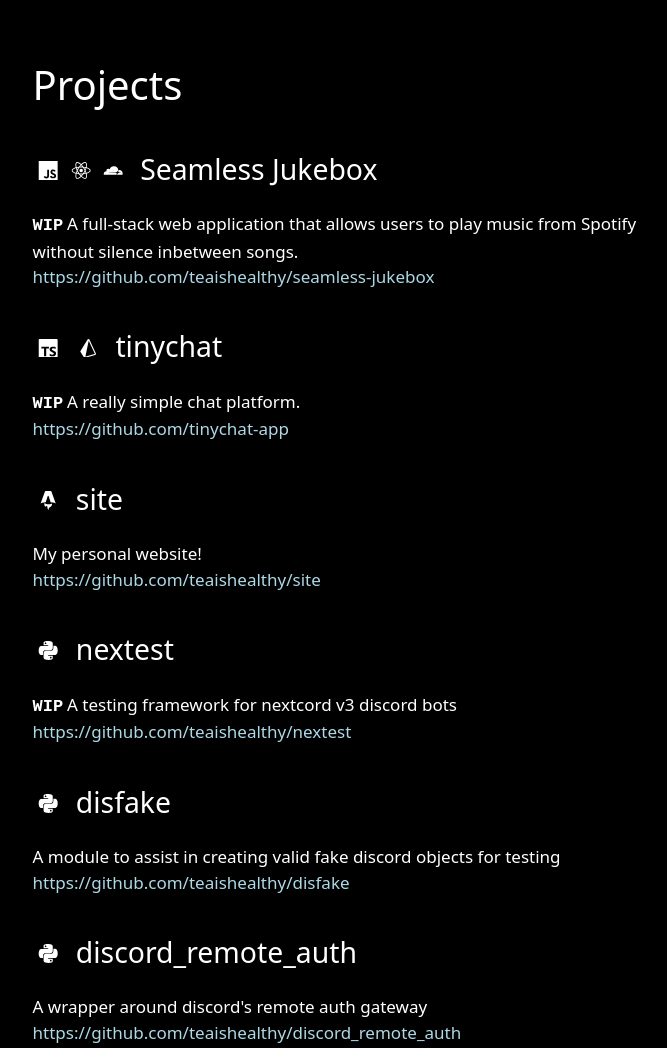
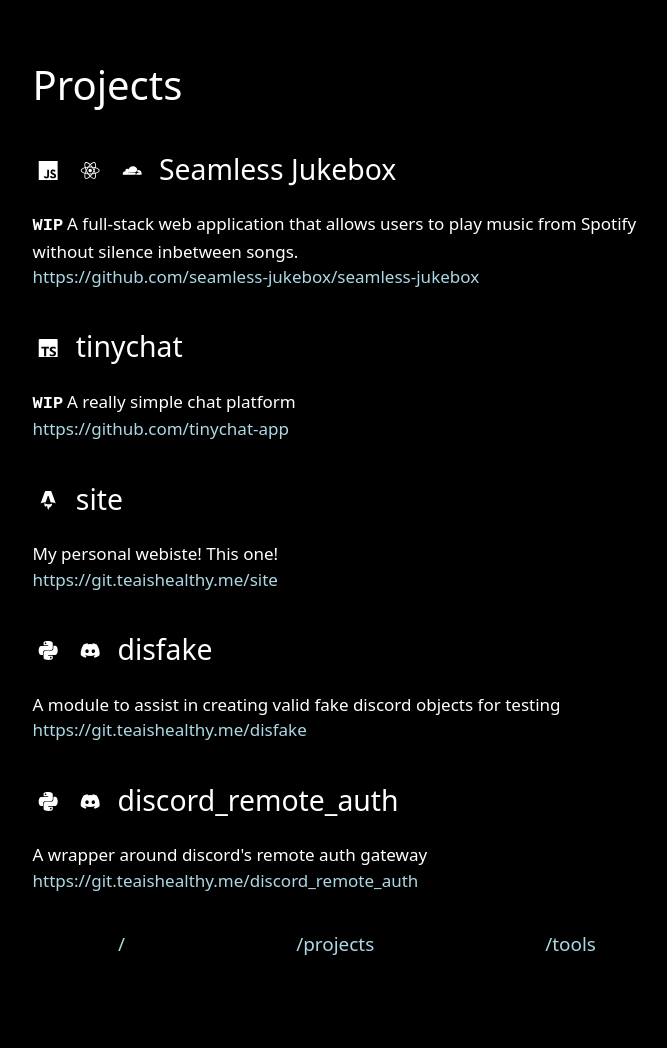
Before and after one commit to teaishealthy/site, an Astro site: page /projects in a window 1280 px wide. Shown: the top 1048 px of the page, without its empty margins (283-950 px from the left). After the commit the page ends 976 px from the top, so only its background shows below. Built offline with nearby package versions, Linux system fonts and the light colour scheme; Astro itself is replaced by a stand-in of ours.

Commit message:
refactor: use Project component

```diff
--- /dev/null
+++ b/src/components/Project.astro
@@ -0,0 +1,40 @@
+---
+const { name, id, description, link, isWIP } = Astro.props;
+---
+
+<h2 id={id}>
+  <span>
+    <div class="flex">
+      <slot />
+    </div>
+  </span>{name}
+</h2>
+<p class="main-content">
+  {isWIP && <span class="wip">WIP</span>}{description}
+  <br />
+  <a href={link}>{link}</a>
+</p>
+
+<style>
+  img {
+    height: 15rem;
+  }
+
+  .wip {
+    font-weight: bold;
+    font-family: monospace;
+  }
+
+  span {
+    margin-right: 0.2rem;
+  }
+
+  p {
+    margin-top: 0;
+  }
+
+  .flex {
+    display: inline-flex;
+    gap: 0.5rem;
+  }
+</style>
--- a/src/pages/projects.astro
+++ b/src/pages/projects.astro
@@ -1,110 +1,27 @@
 ---
 import Layout from "../layouts/Layout.astro";
 import { Icon } from "astro-icon";
+import Project from "../components/Project.astro";
+import projects from "../projects.json";
 ---
 
 <Layout>
   <h1>Projects</h1>
-
-  <h2 id="seamless-jukebox">
-    <span>
-      <Icon class="icon" name="simple-icons:javascript" /><Icon
-        class="icon"
-        name="simple-icons:react"
-      /><Icon class="icon" name="simple-icons:cloudflare" />
-    </span>Seamless Jukebox
-  </h2>
-  <p class="main-content">
-    <span class="wip">WIP</span>A full-stack web application that allows users
-    to play music from Spotify without silence inbetween songs.
-    <br />
-    <a href="https://github.com/teaishealthy/seamless-jukebox"
-      >https://github.com/teaishealthy/seamless-jukebox
-    </a>
-  </p>
-  <h2 id="tinychat">
-    <span>
-      <Icon class="icon" name="simple-icons:typescript" />
-      <Icon class="icon" name="simple-icons:prisma" />
-    </span>tinychat
-  </h2>
-  <p class="main-content">
-    <span class="wip">WIP</span>A really simple chat platform.
-    <br />
-    <a href="https://github.com/tinychat-app"
-      >https://github.com/tinychat-app
-    </a>
-  </p>
-  <h2 id="site">
-    <span>
-      <Icon class="icon" name="simple-icons:astro" />
-    </span>site
-  </h2>
-  <p class="main-content">
-    My personal website!
-    <br />
-    <a href="https://github.com/teaishealthy/site"
-      >https://github.com/teaishealthy/site
-    </a>
-  </p>
-  <h2 id="nextest">
-    <span>
-      <Icon class="icon" name="simple-icons:python" />
-    </span>nextest
-  </h2>
-  <p class="main-content">
-    <span class="wip">WIP</span>A testing framework for nextcord v3 discord bots
-    <br />
-    <a href="https://github.com/teaishealthy/nextest"
-      >https://github.com/teaishealthy/nextest
-    </a>
-  </p>
-  <h2 id="disfake">
-    <span>
-      <Icon class="icon" name="simple-icons:python" />
-    </span>disfake
-  </h2>
-  <p class="main-content">
-    A module to assist in creating valid fake discord objects for testing
-    <br />
-    <a href="https://github.com/teaishealthy/disfake"
-      >https://github.com/teaishealthy/disfake
-    </a>
-  </p>
-  <h2 id="discord_remote_auth">
-    <span>
-      <Icon class="icon" name="simple-icons:python" />
-    </span>discord_remote_auth
-  </h2>
-  <p class="main-content">
-    A wrapper around discord's remote auth gateway
-    <br />
-    <a href="https://github.com/teaishealthy/discord_remote_auth"
-      >https://github.com/teaishealthy/discord_remote_auth
-    </a>
-  </p>
+  {
+    projects
+      .map((project) => {
+        return {
+          project: project,
+          icons: project.icons.map((icon) => <Icon class="icon" name={icon} />),
+        };
+      })
+      .map((p) => <Project {...p.project}>{p.icons}</Project>)
+  }
 </Layout>
 
 <style>
-  img {
-    height: 15rem;
-  }
-
   .icon {
     height: 1rem;
     margin: 0 0.1rem;
   }
-
-  .wip {
-    font-weight: bold;
-    font-family: monospace;
-  }
-
-  span {
-    margin-right: 0.2rem;
-  }
-
-  p {
-    margin-top: 0;
-  }
 </style>
--- /dev/null
+++ b/src/projects.json
@@ -0,0 +1,41 @@
+[
+  {
+    "name": "Seamless Jukebox",
+    "isWIP": true,
+    "description": "A full-stack web application that allows users to play music from Spotify without silence inbetween songs.",
+    "link": "https://github.com/seamless-jukebox/seamless-jukebox",
+    "icons": [
+      "simple-icons:javascript",
+      "simple-icons:react",
+      "simple-icons:cloudflare"
+    ]
+  },
+  {
+    "name": "tinychat",
+    "isWIP": true,
+    "description": "A really simple chat platform",
+    "link": "https://github.com/tinychat-app",
+    "icons": ["simple-icons:typescript"]
+  },
+  {
+    "name": "site",
+    "isWIP": false,
+    "description": "My personal webiste! This one!",
+    "link": "https://git.teaishealthy.me/site",
+    "icons": ["simple-icons:astro"]
+  },
+  {
+    "name": "disfake",
+    "isWIP": false,
+    "description": "A module to assist in creating valid fake discord objects for testing",
+    "link": "https://git.teaishealthy.me/disfake",
+    "icons": ["simple-icons:python", "simple-icons:discord"]
+  },
+  {
+    "name": "discord_remote_auth",
+    "isWIP": false,
+    "description": "A wrapper around discord's remote auth gateway",
+    "link": "https://git.teaishealthy.me/discord_remote_auth",
+    "icons": ["simple-icons:python", "simple-icons:discord"]
+  }
+]
```
Also changed, not shown: src/components/Links.astro (+5 -3 lines), 1 other file.
